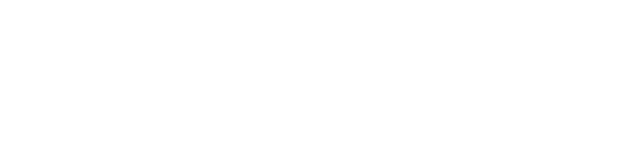
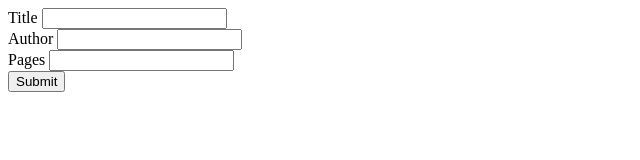
Before and after one commit to Solphilos/Library, a plain HTML site: page index.html in a window 1280 px wide. Shown: the whole page, without its empty margins (0-640 px from the left). Drawn offline with Linux system fonts and the light colour scheme.

Commit message:
created basic elements

```diff
--- a/index.html
+++ b/index.html
@@ -8,7 +8,30 @@
     <link rel="stylesheet" href="style.css" class="rel">
 </head>
 <body>
-
+    <div class="container">
+        <div class="input_box">
+            <div class="title_field">
+                <label for="title" id="inputs" name="title">Title</label>
+                <input type="text" id="title">
+            </div>
+            <div class="auth_field">
+                 <label for="author" id="inputs" name="author">Author</label>
+                 <input type="text" id="author">
+            </div>
+            <div class="pages_field">
+                  <label for="pages" id="inputs" name="pages">Pages</label>
+                  <input type="text" id="pages">
+            </div>
+        </div>
+        <div class="submit_button">
+            <button id="submit">Submit</button>
+        </div>
+        <div class="book_card">
+            <p id="book_title"></p>
+            <p id="book_auth"></p>
+            <p id="book_pages"></p>
+        </div>
+    </div>
  <script src="script.js"></script>
 </body>
 </html>
```
